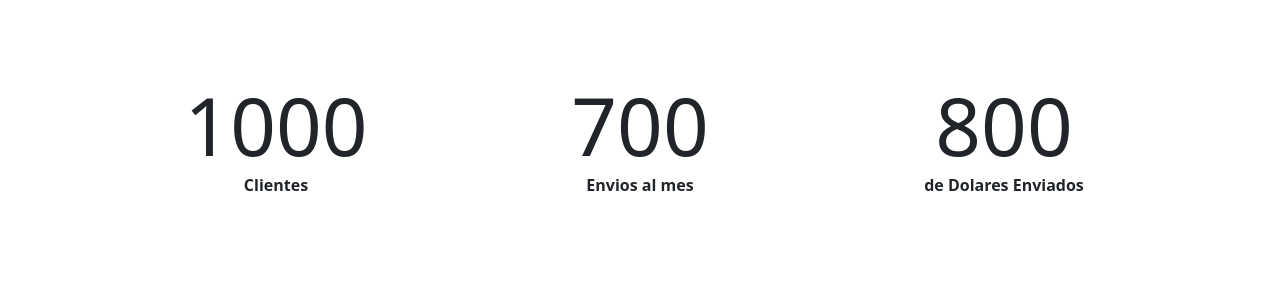
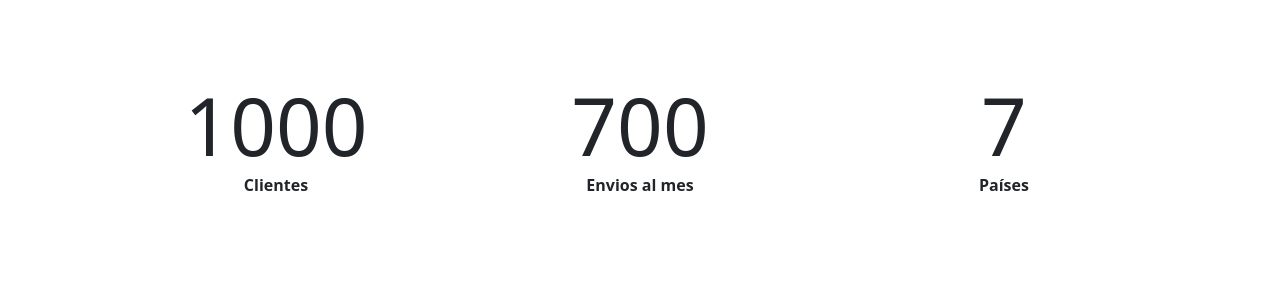
Before and after one commit to CBArgento/localbiz, a plain HTML site: page index.html in a window 1280 px wide. Shown: the part 509-800 px from the top of the page. Drawn offline with nearby package versions, Linux system fonts and the light colour scheme.

Commit message:
adding text

```diff
--- a/Assets/script.js
+++ b/Assets/script.js
@@ -13,7 +13,7 @@ document.addEventListener("DOMContentLoaded", () => {
        }
       }, step);
     }
-    counter("count1", 0, 800, 50);
+    counter("count1", 0, 7, 50);
     counter("count2", 100, 700, 3000);
     counter("count3", 0, 1000, 3000);
    });
--- a/index.html
+++ b/index.html
@@ -63,7 +63,7 @@
               <div class="col order-last" style="text-align: center; font-weight: bold;">
                 <span id="count1" class="display-1"></span>
                 <br>
-                <p>de Dolares Enviados</p>
+                <p>Países</p>
               </div>
               <div class="col" style="text-align: center; font-weight: bold;">
                 <span id="count2" class="display-1"></span>
```
